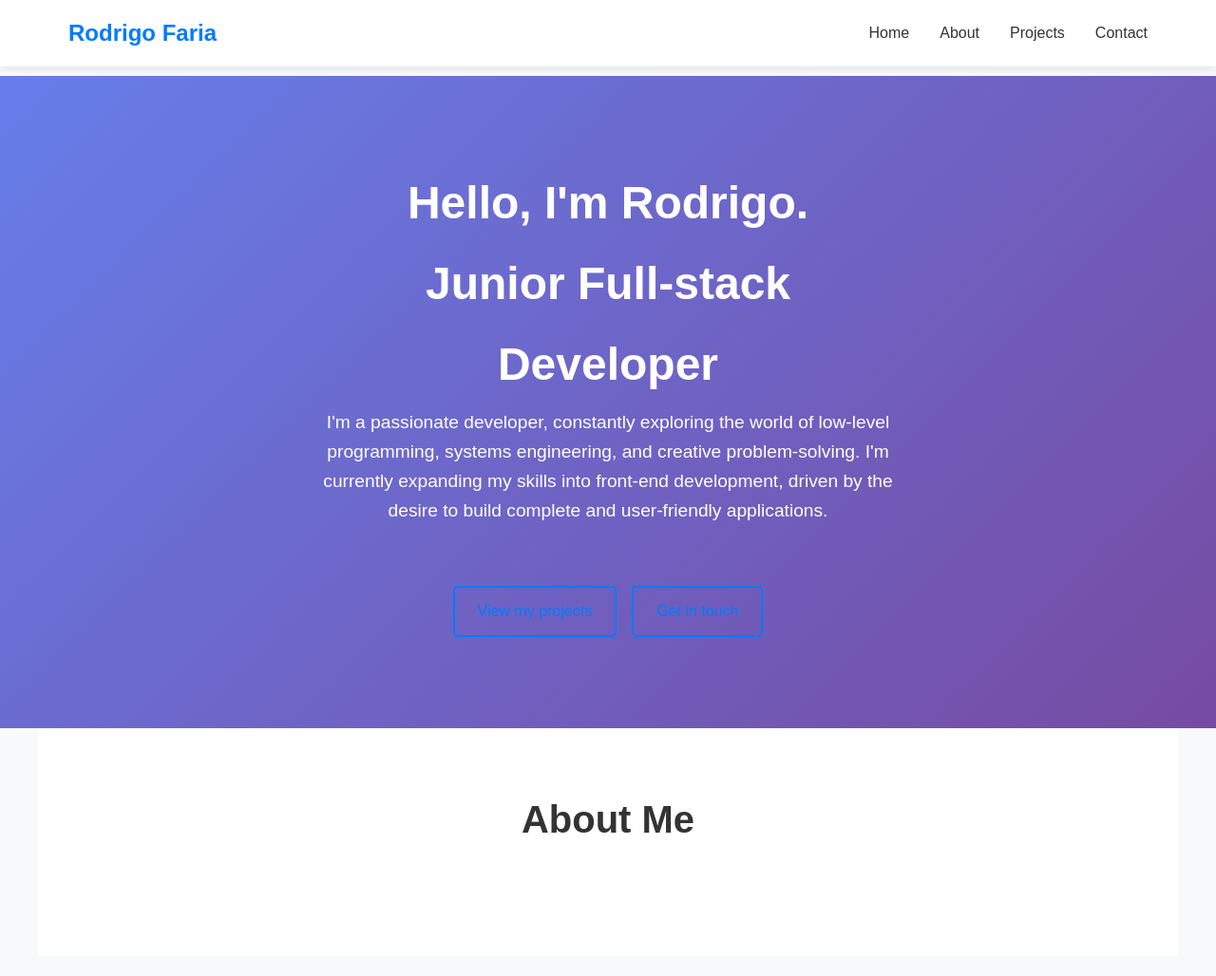
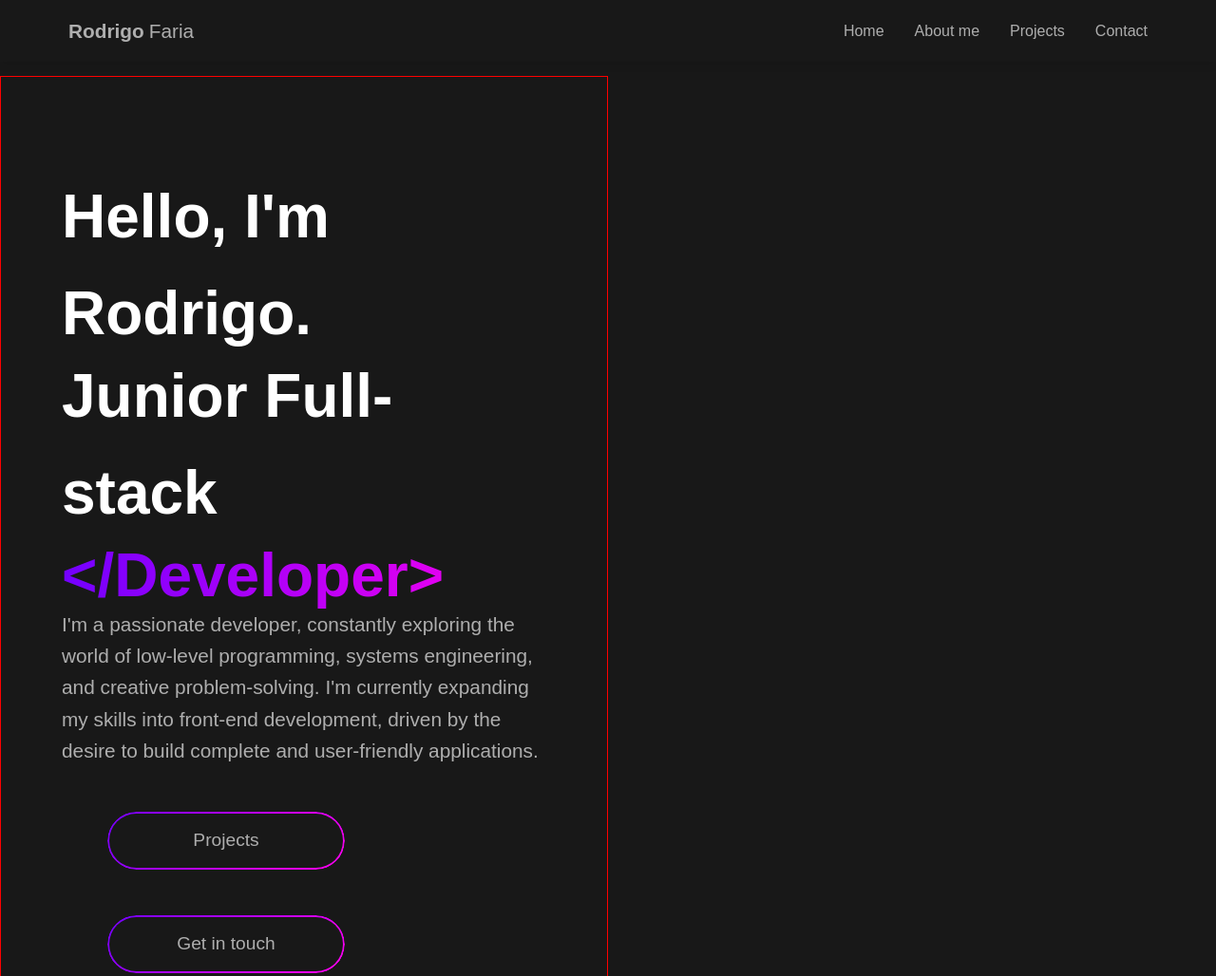
Before and after one commit to rodrigo-fari/B4F-Portifolio, a plain HTML site: page index.html in a window 1280 px wide. Shown: the top 1028 px of the page at 95% size. Drawn offline with Linux system fonts and the light colour scheme.

Commit message:
Home page with some basic features already working

```diff
--- a/global.css
+++ b/global.css
@@ -13,7 +13,7 @@ body {
 	font-family: 'Arial', sans-serif;
 	line-height: 1.6;
 	color: #333;
-    background-color: #f8f9fa;
+	background-color: #181818;
 }
 
 /* Tipografia */
@@ -33,37 +33,65 @@ a {
 	transition: all 0.3s ease;
 }
 
+.title .gradientText { /* Deixar qualquer texto com gradiente de fundo */
+	background-image: linear-gradient(to right, #7300ff, #ff00ee);
+    background-clip: text;          /* Recorta o gradiente para o formato do texto */
+    -webkit-background-clip: text;  /* Prefixo para navegadores WebKit (Chrome, Safari) */
+    color: transparent;             /* Torna o texto transparente para mostrar o gradiente */
+}
+
 /* Botões */
 .btn {
 	display: inline-block;
-    padding: 12px 24px;
-    border-radius: 5px;
-    font-weight: 500;
 	text-align: center;
 	cursor: pointer;
 	transition: all 0.3s ease;
-    border: none;
-}
-
-.btn.primary {
-    background-color: #007bff;
-    color: white;
-}
-
-.btn.primary:hover {
-    background-color: #0056b3;
-    transform: translateY(-2px);
+	position: relative;
+	z-index: 1;
+	border-radius: 100px;
+	overflow: hidden;
+	background-color: transparent;
+	text-decoration: none;
+	color: #aeaeae;
 }
 
 .btn.secondary {
-    background-color: transparent;
-    color: #007bff;
-    border: 2px solid #007bff;
+	padding: 15px;
+	width: 250px;
+	font-size: larger;
+	text-align: center;
 }
 
+/* ::before = outline degradê */
+.btn.secondary::before {
+	content: '';
+	position: absolute;
+	inset: 0;
+	padding: 2px;
+	background: linear-gradient(135deg, #7300ff 0%, #ff00ee 100%);
+	border-radius: inherit;
+	-webkit-mask: linear-gradient(#fff 0 0) content-box, linear-gradient(#fff 0 0);
+	-webkit-mask-composite: xor;
+	mask: linear-gradient(#fff 0 0) content-box, linear-gradient(#fff 0 0);
+	mask-composite: exclude;
+	z-index: -1;
+}
+
+/* ::after = fundo interno */
+.btn.secondary::after {
+	content: '';
+	position: absolute;
+	inset: 0;
+	background-color: #181818;
+	border-radius: inherit;
+	z-index: -2;
+}
+
+/* Hover animation */
 .btn.secondary:hover {
-    background-color: #007bff;
 	color: white;
+	text-shadow: 0 0 8px #7300FF;
+	transform: translateY(-2px);
 }
 
 /* Container para seções */
--- a/index.html
+++ b/index.html
@@ -11,12 +11,13 @@
 	<header>
 		<div class="container">
 			<div class="logo">
-				<h1>Rodrigo Faria</h1>
+				<h1><b>Rodrigo</b></h1>
+				<p>Faria</p>
 			</div>
 			<nav>
 				<ul>
 					<li><a href="#home">Home</a></li>
-					<li><a href="#about">About</a></li>
+					<li><a href="#aboutMe">About me</a></li>
 					<li><a href="#projects">Projects</a></li>
 					<li><a href="#contact">Contact</a></li>
 				</ul>
@@ -25,21 +26,21 @@
 	</header>
 	<main>
 		<section id="home" class="hero">
-			<div class="title">
-				<h1>Hello, I'm Rodrigo.</h1>
-				<h1>Junior Full-stack</h1>
-				<h1>Developer</h1>
+			<div class="title"> <!-- .title e .title.gradientText -->
+				<p>Hello, I'm Rodrigo.</p>
+				<p>Junior Full-stack</p>
+				<p class="gradientText">&lt;/Developer&gt;</p>
 			</div>
 			<div class="welcomeMessage">
 				<p>I'm a passionate developer, constantly exploring the world of low-level programming, systems engineering, and creative problem-solving. I'm currently expanding my skills into front-end development, driven by the desire to build complete and user-friendly applications.</p>
 			</div>
 			<div class="mainBtns">
-				<a href="#projects" class="btn secondary">View my projects</a>
-				<a href="#contact" class="btn secondary">Get in touch</a>
+				<a href="#projects" class="btn secondary"><span class="gradient-text">Projects</span></a>
+				<a href="#contact" class="btn secondary"><span class="gradient-text">Get in touch</span></a>
 			</div>
 		</section>
 
-		<section id="about" class="about">
+		<section id="aboutMe" class="aboutMe">
 			<h2>About Me</h2>
 			<div class="about-content">
 				<!-- Content about you -->
@@ -63,9 +64,9 @@
 	<footer>
 		<div class="footer-content">
 			<div class="social-links">
-				<a href="#" aria-label="LinkedIn">LinkedIn</a>
-				<a href="#" aria-label="GitHub">GitHub</a>
-				<a href="#" aria-label="Email">Instagram</a>
+				<a href="https://www.linkedin.com/in/rodrigo-fari" aria-label="LinkedIn" target="_blank">LinkedIn</a>
+				<a href="https://github.com/rodrigo-fari/" aria-label="GitHub" target="_blank">GitHub</a>
+				<a href="https://www.instagram.com/rxd081/" aria-label="Instagram" target="_blank">Instagram</a>
 				<a href="#" aria-label="Email">Email</a>
 			</div>
 			<div class="pageEnd">
--- a/style.css
+++ b/style.css
@@ -1,6 +1,6 @@
 /* Header */
 header {
-    background-color: #fff;
+	background-color: #181818;
 	box-shadow: 0 2px 10px rgba(0, 0, 0, 0.1);
 	position: fixed;
 	top: 0;
@@ -15,9 +15,21 @@ header .container {
 	align-items: center;
 }
 
+.logo {
+	display: flex;
+}
+
 .logo h1 {
-    color: #007bff;
-    font-size: 1.5rem;
+	color: #aeaeae;
+	font-size: 1.3rem;
+	font-weight: 1000;
+	margin: 0;
+}
+
+.logo p {
+	color: #aeaeae;
+	font-size: 1.3rem;
+	padding-left: 5px;
 	margin: 0;
 }
 
@@ -28,13 +40,14 @@ nav ul {
 }
 
 nav a {
-    color: #333;
+	color: #aeaeae;
 	font-weight: 500;
 	position: relative;
 }
 
 nav a:hover {
-    color: #007bff;
+	color: white;
+	text-shadow: 0 0 8px #7300FF;
 }
 
 nav a::after {
@@ -44,7 +57,7 @@ nav a::after {
 	height: 2px;
 	bottom: -5px;
 	left: 0;
-    background-color: #007bff;
+	background-color: white;
 	transition: width 0.3s ease;
 }
 
@@ -54,54 +67,53 @@ nav a:hover::after {
 
 /* Main content */
 main {
-    margin-top: 80px; /* Compensar header fixo */
+	margin-top: 80px;
 }
 
 /* Hero Section */
 .hero {
-    background: linear-gradient(135deg, #667eea 0%, #764ba2 100%);
+	width: 50vw;
+	border: 1px solid red;
+	background-color: #181818;
 	color: white;
-    text-align: center;
-    padding: 6rem 2rem;
+	text-align: left;
+	padding: 6rem 4rem;
 	min-height: 80vh;
 	display: flex;
 	flex-direction: column;
-    justify-content: center;
-    align-items: center;
+	justify-content: left;
 }
 
-.hero .title h1 {
-    font-size: 3rem;
-    margin-bottom: 0.5rem;
-}
-
-.hero .title h2 {
-    font-size: 1.5rem;
-    font-weight: 300;
-    margin-bottom: 2rem;
+.hero .title p {
+	text-align: left;
+	font-size: 4em;
+	font-weight: bolder;
+	margin-bottom: -1rem;
 }
 
 .welcomeMessage {
-    font-size: 1.2rem;
-    margin-bottom: 3rem;
-    max-width: 600px;
+	text-align: left;
+	color: #aeaeae;
+	font-size: 1.3rem;
+	margin-bottom: 2rem;
+	max-width: 800px;
 }
 
 .mainBtns {
 	display: flex;
-    gap: 1rem;
+	gap: 3rem;
 	flex-wrap: wrap;
-    justify-content: center;
+	padding-left: 3rem;
 }
 
 /* Seções */
-.about, .projects, .contact {
+.aboutMe, .projects, .contact {
 	padding: 4rem 2rem;
 	max-width: 1200px;
 	margin: 0 auto;
 }
 
-.about {
+.aboutMe {
 	background-color: white;
 }
 
@@ -113,7 +125,7 @@ main {
 	background-color: white;
 }
 
-.about h2, .projects h2, .contact h2 {
+.aboutMe h2, .projects h2, .contact h2 {
 	text-align: center;
 	font-size: 2.5rem;
 	margin-bottom: 3rem;
```
Also changed, not shown: reference/index.html (+1 -1 lines). Lines whose indentation alone changed are shown as unchanged.
